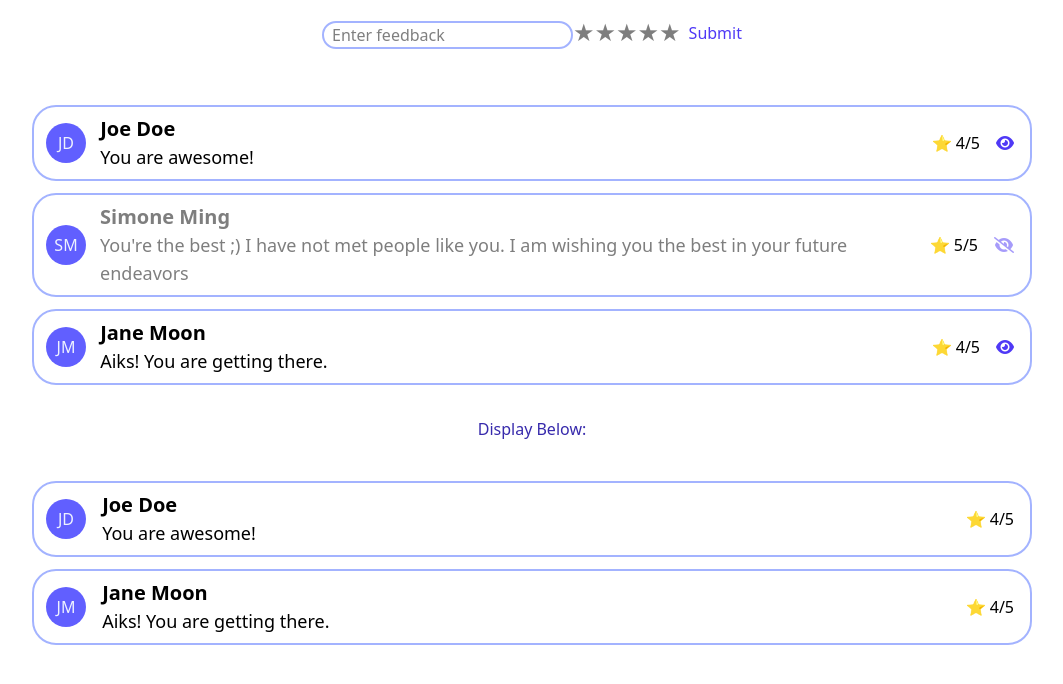
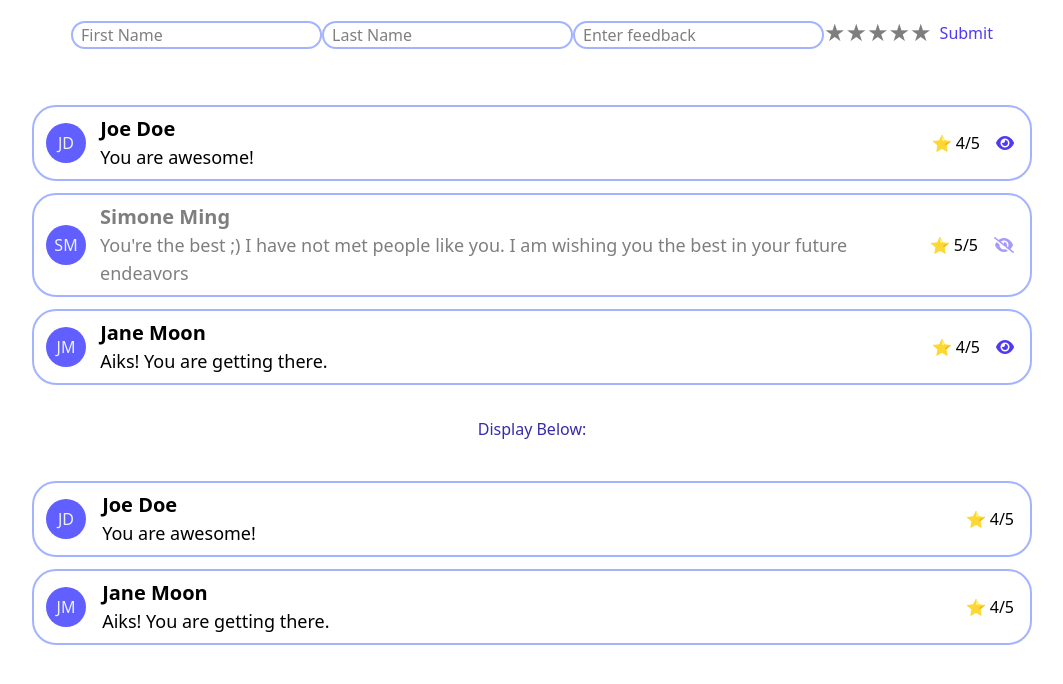
Before and after one commit to liangchow/crud-reactjs-firebase-app, a React (Vite) app: page / in a window 1280 px wide. Shown: the top 684 px of the page, without its empty margins (108-1171 px from the left). Built offline with nearby package versions, Linux system fonts and the light colour scheme.

Commit message:
Update App.jsx

```diff
--- a/src/App.jsx
+++ b/src/App.jsx
@@ -14,12 +14,14 @@ function App() {
     {firstName: "Simone", lastName: "Ming", comment: "You're the best ;) I have not met people like you. I am wishing you the best in your future endeavors", rating: 5, status: false, src: ""},
     {firstName: "Jane", lastName: "Moon", comment: "Aiks! You are getting there.", rating: 4, status: true, src: ""}
     ])
+  const [firstName, setFirstName] = useState('')
+  const [lastName, setLastName] = useState('')
   const [comment, setComment] = useState('')
   const [rating, setRating] = useState(0)
   const [hover, setHover] = useState(null)
 
-  function handleAddTodo(newFeedback, newRating){
-    const newTodo = {firstName: "New", lastName: "Person", comment: newFeedback, rating: newRating, status: true, src: ""}
+  function handleAddTodo(newFirstName, newLastName, newFeedback, newRating){
+    const newTodo = {firstName: newFirstName, lastName: newLastName, comment: newFeedback, rating: newRating, status: true, src: ""}
     const updatedTodos = [newTodo, ...todos]
     setTodos(updatedTodos)
   }
@@ -45,7 +47,7 @@ function App() {
   }
 
   // Create todo
-  const createtodo = async (e) => {
+  const createTodo = async (e) => {
     e.preventDefault(e)
     if (input === ''){
       alert('Please enter a valid comment.')
@@ -74,6 +76,8 @@ function App() {
 
       <div className='flex flex-1 w-full justify-center gap-2 p-4'>
         <form >
+          <input className='rounded-3xl border-2 border-solid border-indigo-300 px-2' placeholder="First Name" value={firstName} onChange={(e) => setComment(e.target.value)} />
+          <input className='rounded-3xl border-2 border-solid border-indigo-300 px-2' placeholder="Last Name" value={lastName} onChange={(e) => setComment(e.target.value)} />
           <input className='rounded-3xl border-2 border-solid border-indigo-300 px-2' placeholder="Enter feedback" value={comment} onChange={(e) => setComment(e.target.value)} />
           {[...Array(5)].map((star, starIndex) => {
             starIndex += 1
@@ -88,7 +92,7 @@ function App() {
           })}
         </form>
         <button className='text-indigo-600 hover:text-indigo-400 cursor-pointer transition duration-200' onClick={() => {
-                handleAddTodo(comment, rating)
+                handleAddTodo(firstName, lastName, comment, rating)
                 setComment('')
             }}> Submit</button>
       </div>
```
